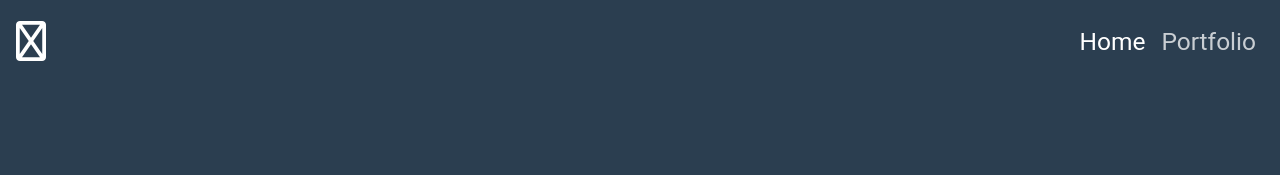
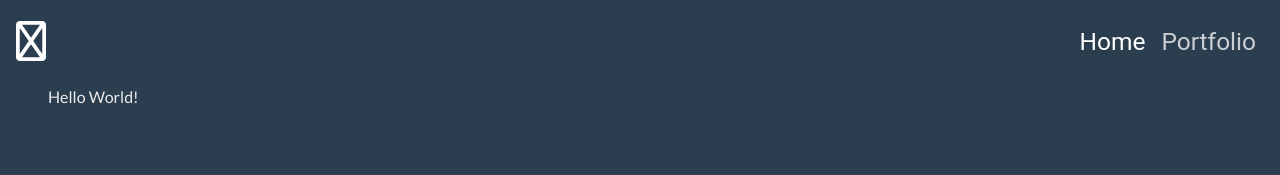
Before and after one commit to jdmarty/MyReactPortfolio, a React (Create React App) app: page /portfolio in a window 1280 px wide. Shown: the top 175 px of the page. Built offline with nearby package versions, Linux system fonts and the light colour scheme.

Commit message:
added route to portfolio page

```diff
--- a/src/App.js
+++ b/src/App.js
@@ -1,6 +1,7 @@
 import React from "react";
 import { BrowserRouter as Router, Route, Switch } from "react-router-dom";
 import Home from "./pages/Home"
+import Portfolio from "./pages/Portoflio"
 import Nav from "./components/Nav"
 import './App.css';
 
@@ -11,6 +12,7 @@ function App() {
         <Nav />
         <Route exact path="/" component={Home} />
         <Route exact path="/home" component={Home} />
+        <Route exact path="/portfolio" component={Portfolio} />
       </Router>
     </div>
   );
--- a/src/components/TechCard/index.js
+++ b/src/components/TechCard/index.js
@@ -23,7 +23,7 @@ const TechCard = (props) => {
   }
 
   return (
-      <article className={"card my-3 tech-card "+ (inView && "fade-rise"+props.delay)} id="tech-card-1" ref={ref}>
+      <article className={"card my-3 tech-card "+ (inView && "fade-rise"+props.delay)} ref={ref}>
         <header className="card-header pb-0 bg-primary">
           <h5 className="card-title">{props.title}</h5>
         </header>
--- /dev/null
+++ b/src/pages/Portoflio/index.js
@@ -0,0 +1,11 @@
+import React from "react";
+
+const Home = () => {
+  return (
+    <main className="container-fluid px-0 px-lg-5">
+      <p>Hello World!</p>
+    </main>
+  );
+};
+
+export default Home;
```
